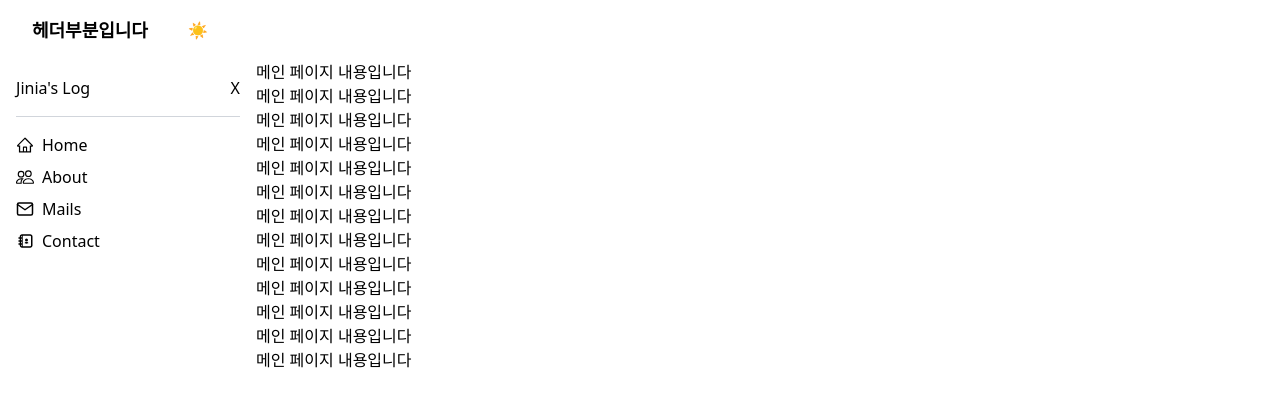
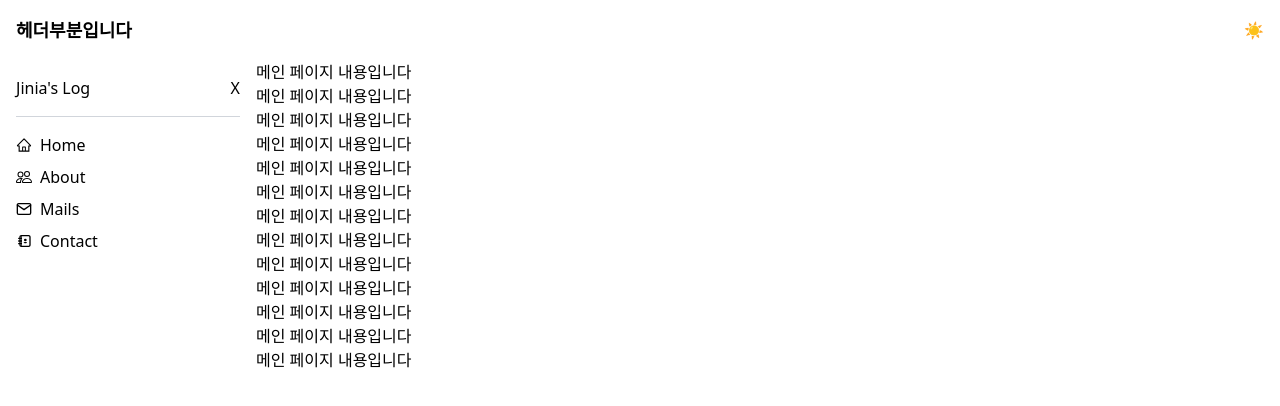
Before and after one commit to jinia91/blog-front, a Next.js app: page / in a window 1280 px wide. Shown: the top 406 px of the page. Built offline with nearby package versions, Linux system fonts and the light colour scheme.

Commit message:
기본 레이아웃 및 사이드바 컴포넌트

```diff
--- a/src/app/(main)/layout.tsx
+++ b/src/app/(main)/layout.tsx
@@ -56,11 +56,8 @@ export default function RootLayout({children}: { children: React.ReactNode }) {
     {/*실제 마크업 시작*/}
     <UiContext>
       <section className="flex flex-col h-screen">
-        <header className="sticky top-0 z-10 flex-shrink-0 w-full"><TopNav/></header>
-        <div className="flex flex-1">
-          <DynamicLayout main={children} sideBar={<Sidebar/>}>
+          <DynamicLayout topNav={<TopNav/>} main={children} sideBar={<Sidebar/>}>
           </DynamicLayout>
-        </div>
       </section>
     </UiContext>
     </body>
--- a/src/components/ui-context/DarkLightSwitch.tsx
+++ b/src/components/DarkLightToggle.tsx
@@ -2,7 +2,7 @@
 import {useEffect, useState} from 'react'
 import {useTheme} from 'next-themes'
 
-export default function DarkLightSwitch() {
+export default function DarkLightToggle() {
   console.log("스위치 렌더링")
 
   const [mounted, setMounted] = useState(false)
--- a/src/components/SideBar.tsx
+++ b/src/components/SideBar.tsx
@@ -4,7 +4,6 @@ import {AiOutlineHome} from "react-icons/ai";
 import {BsPeople} from "react-icons/bs";
 import {TiContacts} from "react-icons/ti";
 import {FiMail} from "react-icons/fi";
-import {MdKeyboardArrowLeft, MdKeyboardArrowRight} from "react-icons/md";
 import {useContext} from "react";
 import {SidebarContext} from "@/components/ui-context/SideBarContext";
 
@@ -34,23 +33,26 @@ const sidebarItems = [
 export default function Sidebar() {
   console.log("사이드바 렌더링")
   const {isCollapsed, toggleSideBarCollapse} = useContext(SidebarContext);
-  const sidebarWidth = isCollapsed ? 'w-20' : 'w-64';
+  const sidebarWidth = isCollapsed ? 'w-0 md:w-20' : 'w-96 md:w-64';
   const textWidth = isCollapsed ? 'w-0' : 'w-auto';
-
+  const overlayStyle = isCollapsed ? 'hidden md:block': '';
   return (
-    <div className={`transform ${sidebarWidth} transition-width duration-300 ease-in-out`}>
+    <div className={`
+    transform ${sidebarWidth} transition-width duration-300 ease-in-out
+    `}>
       <aside className="p-4 h-full overflow-auto">
         <div className="pb-4 mb-4 border-b border-gray-300 flex justify-between items-center">
           <div>
           <span
-            className={`cursor-pointer`}
+            className={`cursor-pointer ${overlayStyle}`}
             onClick={toggleSideBarCollapse}>
             J
           </span>
             <span
-              className={`cursor-pointer whitespace-nowrap overflow-hidden ${textWidth} transition-all duration-300 ease-in-out`}
+              className={`cursor-pointer whitespace-nowrap overflow-hidden ${textWidth} transition-all duration-300:ease-in-out`}
               style={{ opacity: isCollapsed ? 0 : 1, maxWidth: isCollapsed ? '20px' : 'auto' }}
               onClick={toggleSideBarCollapse}>
+              {/* eslint-disable-next-line react/no-unescaped-entities */}
             inia's Log
           </span>
           </div>
@@ -63,11 +65,11 @@ export default function Sidebar() {
             </button>
           )}
         </div>
-        <ul className="list-none">
+        <ul className={`list-none ${overlayStyle}`}>
           {sidebarItems.map(({name, href, icon: Icon}) => {
             return (
               <li className="flex items-center mb-2 last:mb-0" key={name}>
-                <span className="inline-block text-lg mr-2"><Icon/></span>
+                <span className="inline-block text-md mr-2"><Icon/></span>
                 <span className={`inline-block transition-all duration-300 ease-in-out ${textWidth}`}
                       style={{ opacity: isCollapsed ? 0 : 1, maxWidth: isCollapsed ? '20px' : 'auto' }}
                 >
--- /dev/null
+++ b/src/components/SideBarToggle.tsx
@@ -0,0 +1,19 @@
+import {useContext, useState} from "react";
+import {SidebarContext} from "@/components/ui-context/SideBarContext";
+
+export default function SideBarToggle() {
+  console.log("사이드바 토글 렌더링")
+
+  const {isCollapsed, toggleSideBarCollapse} = useContext(SidebarContext);
+
+  return (
+    <div className="md:hidden">
+      <button
+        className="text-2xl cursor-pointer rounded focus:outline-none focus:ring"
+        onClick={toggleSideBarCollapse}
+      >
+       ☰
+      </button>
+    </div>
+  )
+}
--- a/src/components/TopNav.tsx
+++ b/src/components/TopNav.tsx
@@ -1,18 +1,20 @@
 "use client";
-import DarkLightSwitch from "@/components/ui-context/DarkLightSwitch";
+import DarkLightToggle from "@/components/DarkLightToggle";
 import React from "react";
 import Link from "next/link";
+import SideBarToggle from "@/components/SideBarToggle";
 
 export default function TopNav() {
   console.log("탑네비 렌더링")
 
   return (
-    <div className="max-w-7xl mx-auto px-4 sm:px-6 lg:px-8">
-      <div className="flex justify-between items-center py-4 md:justify-start md:space-x-10">
+    <div className="max-w-7xl mx-auto px-4">
+      <div className="flex justify-between items-center py-4">
+        <SideBarToggle/>
         <Link href="#" className="text-lg font-semibold">
           헤더부분입니다
         </Link>
-        <DarkLightSwitch/>
+        <DarkLightToggle/>
       </div>
     </div>
   );
--- a/src/components/ui-context/SideBarContext.tsx
+++ b/src/components/ui-context/SideBarContext.tsx
@@ -5,7 +5,11 @@ const initialValue = {isCollapsed: false};
 
 const SidebarContext: React.Context<any> = createContext(initialValue);
 
-const DynamicLayout = ({sideBar, main}: { sideBar: React.ReactNode, main: React.ReactNode }) => {
+const DynamicLayout = ({topNav, sideBar, main}: {
+  topNav: React.ReactNode,
+  sideBar: React.ReactNode,
+  main: React.ReactNode
+}) => {
   const [isCollapsed, setCollapse] = useState(false);
   console.log("동적 레이아웃 렌더링")
 
@@ -13,16 +17,17 @@ const DynamicLayout = ({sideBar, main}: { sideBar: React.ReactNode, main: React.
     setCollapse((prevState) => !prevState);
   };
 
-  const mainClass = isCollapsed ? 'main-full' : 'main-with-sidebar';
-
   return (
     <SidebarContext.Provider value={{isCollapsed, toggleSideBarCollapse}}>
-      <aside className={isCollapsed ? 'sidebar-collapsed' : 'sidebar-expanded'}>
-        {sideBar}
-      </aside>
-      <main className={mainClass}>
-        {main}
-      </main>
+      <header className="sticky top-0 z-10 flex-shrink-0 w-full">{topNav}</header>
+      <div className="md:flex">
+        <aside className="fixed md:static h-screen bg-white dark:bg-black">
+          {sideBar}
+        </aside>
+        <main className={"bg-white dark:bg-gray-700 text-black dark:text-white w-screen"}>
+          {main}
+        </main>
+      </div>
     </SidebarContext.Provider>
   );
 };
--- a/tailwind.config.ts
+++ b/tailwind.config.ts
@@ -1,6 +1,7 @@
-import type { Config } from 'tailwindcss'
+import type {Config} from 'tailwindcss'
 
 const config: Config = {
+  darkMode: 'class',
   content: [
     './src/pages/**/*.{js,ts,jsx,tsx,mdx}',
     './src/components/**/*.{js,ts,jsx,tsx,mdx}',
```
